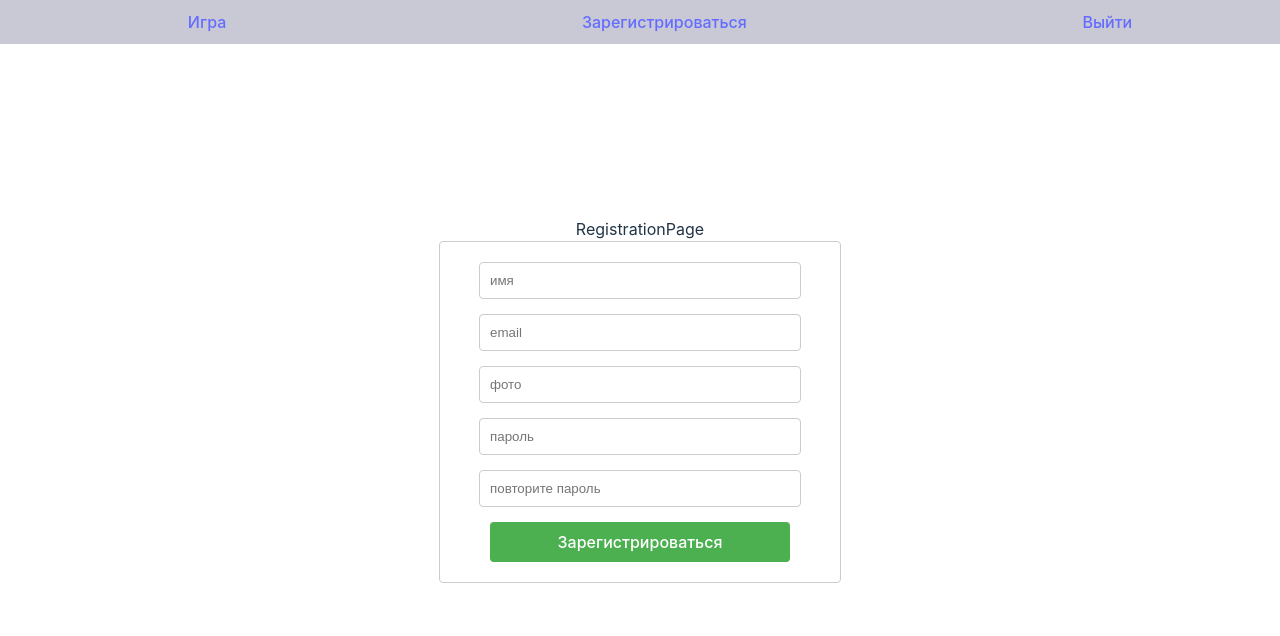
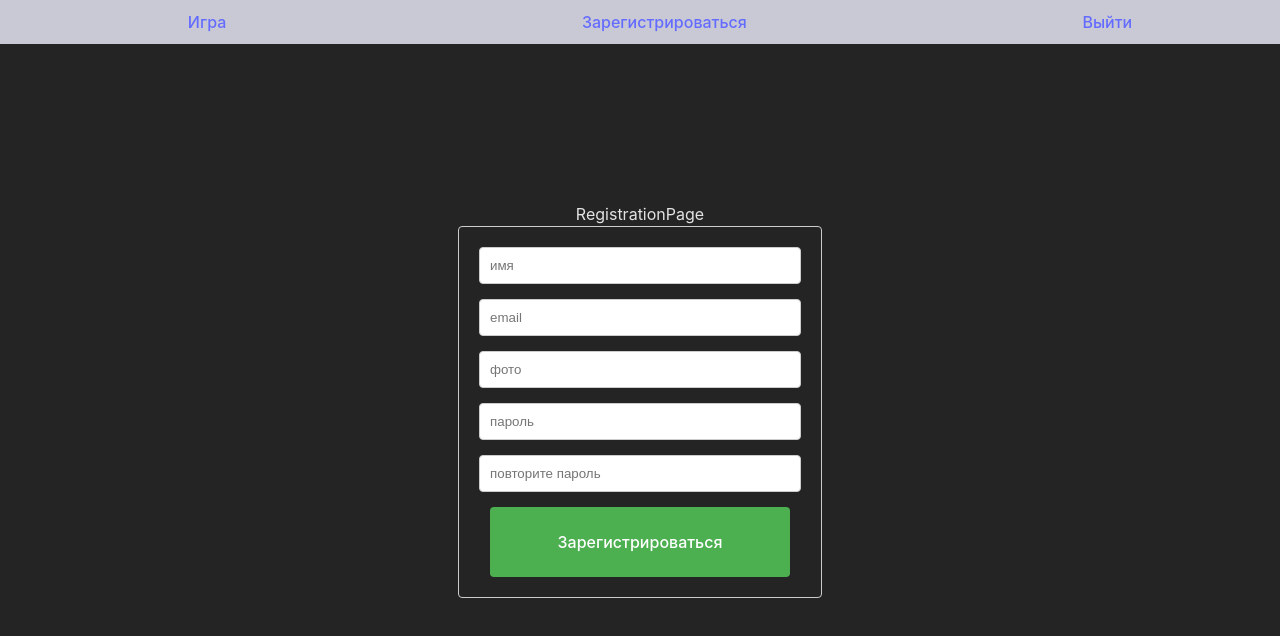
Before and after one commit to DonBublik/you-game-3.0, a React (Vite) app in the folder client/: page /sign-up in a window 1280 px wide. Shown: the top 636 px of the page. Built offline with nearby package versions, Linux system fonts and the light colour scheme; no server answers.

Commit message:
style blue

```diff
--- a/client/src/features/game/QuestionItem.tsx
+++ b/client/src/features/game/QuestionItem.tsx
@@ -37,8 +37,8 @@ const QuestionItem = ({ question }: { question: Question }): JSX.Element => {
     })
     const data: {question: Question} = await( res.json())as {question:Question}
     dispatch({type: 'questions/update', payload: data.question})
-    setTimeout(() => setModuleView(false), 7000);
-    setTimeout(() => setAnswer(''), 7000);
+    setTimeout(() => setModuleView(false), 5000);
+    setTimeout(() => setAnswer(''), 5000);
 
   }
   return (
@@ -53,7 +53,9 @@ const QuestionItem = ({ question }: { question: Question }): JSX.Element => {
     {moduleView&&(
       <div className="question-module">
             <form onSubmit={questionModuleSubmit} >
+            <div className='question-name'>
             {question.text}
+            </div>
             <input value={answer} onChange={(e)=> setAnswer(e.target.value)} type='text' placeholder="Ваш ответ"/>
             {answerTrue &&(
               <>
--- a/client/src/features/game/ThemeItem.tsx
+++ b/client/src/features/game/ThemeItem.tsx
@@ -4,14 +4,13 @@ import QuestionItem from './QuestionItem';
 const ThemeItem = ({ theme }: { theme: Theme }): JSX.Element => {
   return (
     <div>
-      <div className='themes-container'>
       <div className='question-container'>
-      <div>{theme.name}</div>
+      <div className='theme-name'>{theme.name}</div>
       {theme.Questions.map((question: Question) => (
         <QuestionItem key={question.id} question={question} />
       ))}
       </div>
-      </div>
+
     </div>
   );
 };
--- a/client/src/index.css
+++ b/client/src/index.css
@@ -19,6 +19,10 @@
 }
 .App-body {
   padding: 2rem;
+  display: flex;
+  flex-direction:column;
+  justify-content: center;
+
 }
 a {
   font-weight: 500;
@@ -43,53 +47,84 @@ h1 {
 }
 
 button {
-  border-radius: 8px;
+  width: 150px;
+  height: 70px;
+  color: #f9f9f9;
+  background-color: #1d1f7c;
+
   border: 1px solid transparent;
   padding: 0.6em 1.2em;
   font-size: 1em;
   font-weight: 500;
   font-family: inherit;
-  background-color: #1a1a1a;
+  background-color: #23259b;
   cursor: pointer;
   transition: border-color 0.25s;
 }
 button:hover {
-  border-color: #646cff;
+  border-color: #ffffff;
 }
 button:focus,
 button:focus-visible {
   outline: 4px auto -webkit-focus-ring-color;
 }
 
-@media (prefers-color-scheme: light) {
-  :root {
-    color: #213547;
-    background-color: #ffffff;
-  }
-  a:hover {
-    color: #747bff;
-  }
-  button {
-    background-color: #f9f9f9;
-  }
-}
+
 
 /**/
 .question-container{
   display: flex;
 }
 
-.question-module{
+.question-module {
   position: absolute;
-  background-color: #5a4d4d;
+  background-color: #0e008ae3;
   width: 800px;
   height: 600px;
+  top: 50%;
+  left: 50%;
+  transform: translate(-50%, -50%);
+  border-radius: 10px;
+  display: flex;
+  align-items: center;
+  justify-content: center;
+}
+.question-module input {
+  background-color: #b3b3e7;
+  font-size: 20px;
+}
+.question-module input::placeholder {
+  color: #727272;
+  font-style:italic
+}
+.question-name{
+  margin-top: -200px;
+  font-size: 80px;
 }
 .answer-true {
   color: rgb(3, 219, 3);
   font-size: 100px;
+  margin-bottom: -300px;
 }
 .answer-false {
   color: rgb(214, 0, 0);
   font-size: 100px;
+  margin-bottom: -300px;
 }
+
+.question-btn {
+
+}
+.theme-name{
+  width: 150px;
+  height: 70px;
+  color: #f9f9f9;
+  background-color: #1d1f7c;
+
+
+    font-size: 1em;
+    font-weight: 500;
+    font-family: inherit;
+    display: inline-block;
+    text-align: center;
+}
```
